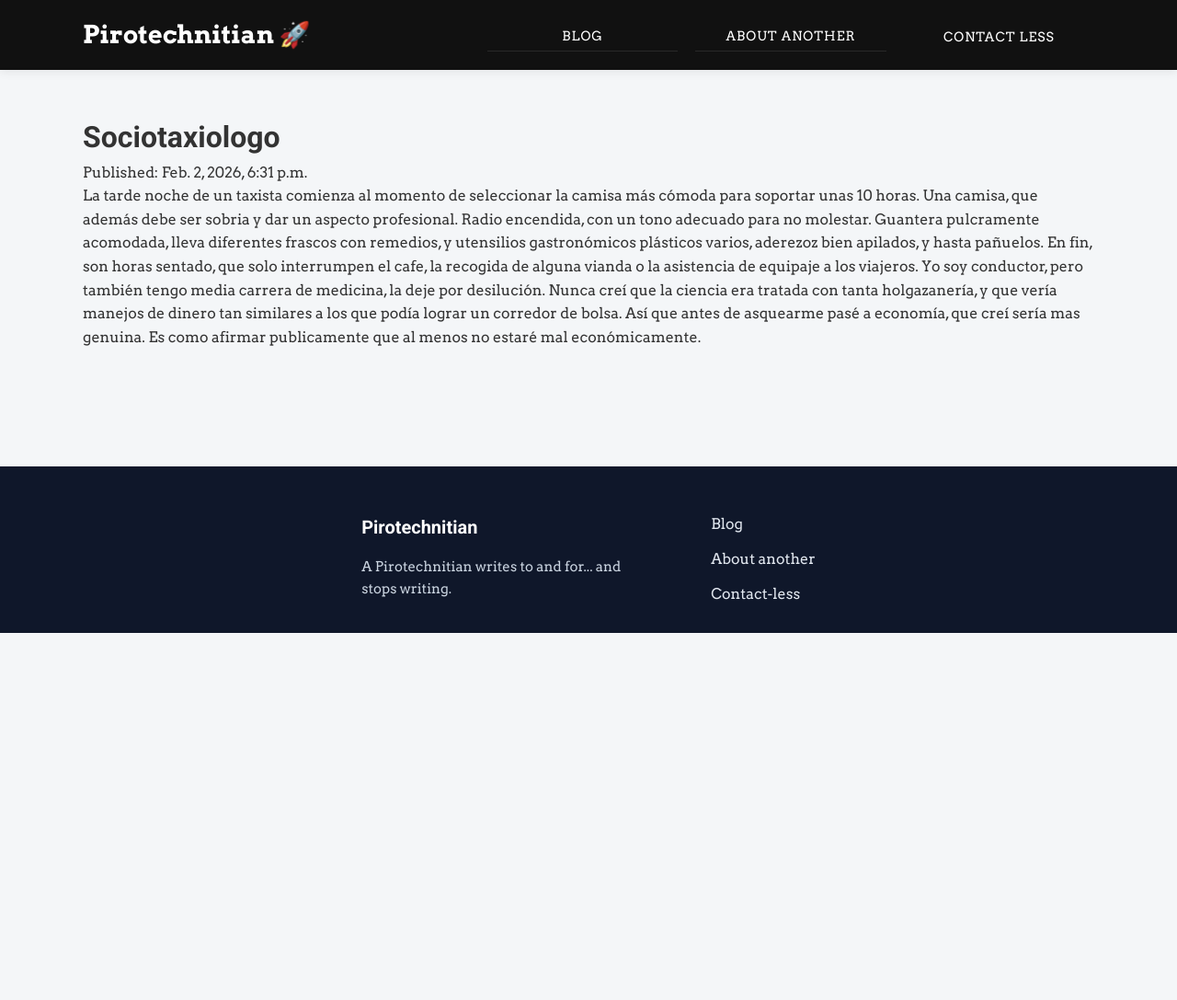
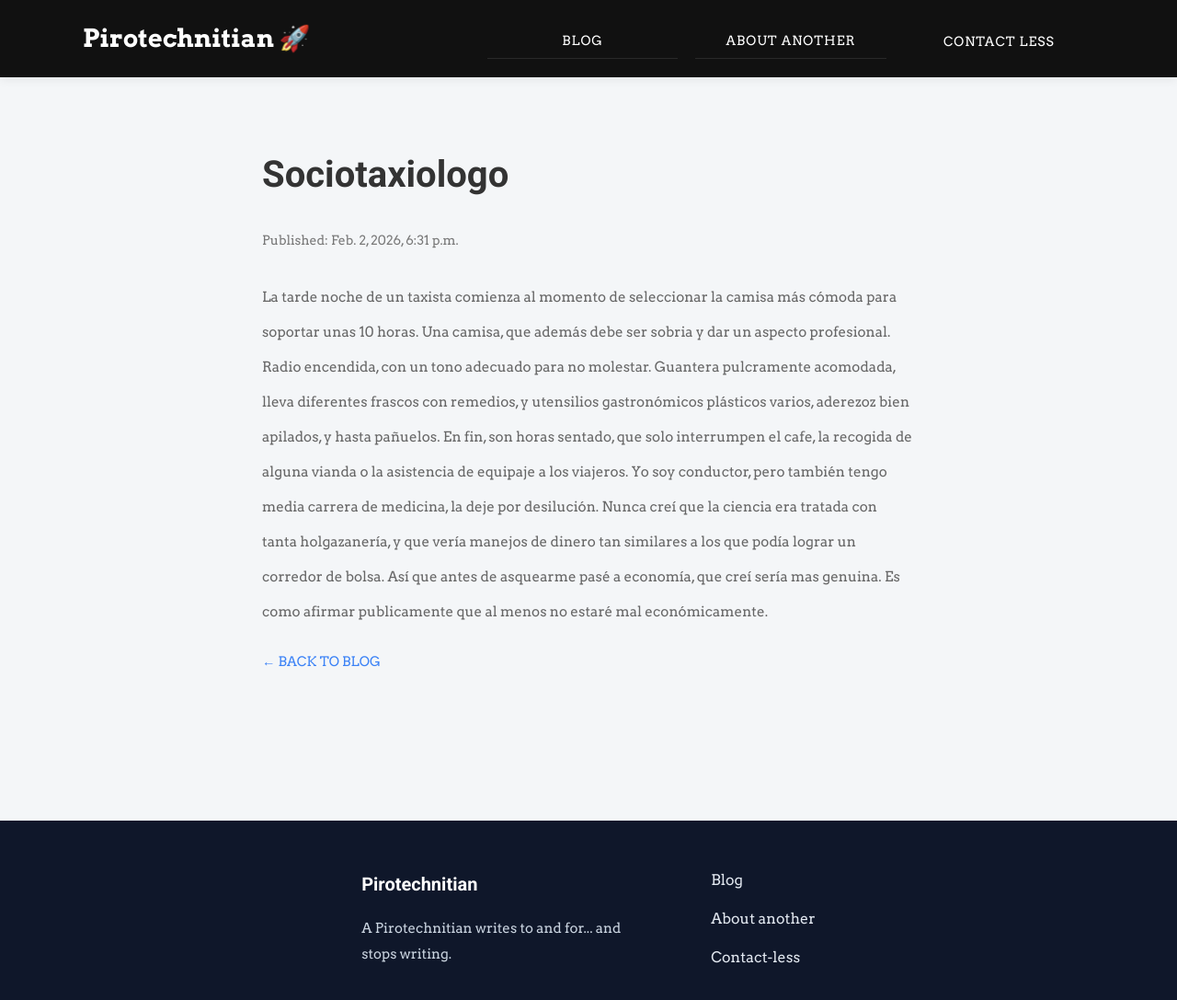
Before and after one commit to Fran2019/oneMyBlog, a Django app: a page that uses blog/templates/blog/article_detail.html in a window 1280 px wide. Shown: the whole page at 92% size. Before the commit the page ends 688 px from the top, so only its background shows below. Run offline with Django 5.2, Linux system fonts and the light colour scheme; data comes from the database, SQL or seed files in the repository; both versions use the stored data as it was after the commit.

Commit message:
adding 4: styling articles details

```diff
--- a/blog/static/blog/css/style.css
+++ b/blog/static/blog/css/style.css
@@ -1,6 +1,5 @@
-/* ============================= */
-/* RESET */
-/* ============================= */
+
+/* === RESET === */
 * {
   margin: 0;
   padding: 0;
@@ -13,14 +12,21 @@ ul {
   padding: 0;
 }
 
-/* ============================= */
-/* BASE (MOBILE FIRST) */
-/* ============================= */
+
+/* === BASE (MOBILE FIRST) === */
+
+:root {
+  --light-blue-hover: #3b82f6;
+  --light-background: #b7cdf0;
+  --main-font-color: #333;
+}
+
+
 body {
   font-family: "Arvo", serif;
   background-color: #f4f6f8;
   color: #333;
-  line-height: 1.6;
+  line-height: 1.9;
 }
 
 h1,
@@ -29,15 +35,22 @@ h3 {
   font-family: "Roboto", sans-serif;
 }
 
+p {
+  color: #666;
+  font-size: 0.95rem;
+  font-weight: 300;
+  font-family: "Arvo", serif;
+}
+
+
 .container {
   width: 90%;
   max-width: 1100px;
   margin: 0 auto;
 }
 
-/* ============================= */
-/* NAVBAR - MOBILE */
-/* ============================= */
+
+/* === NAVBAR - MOBILE === */
 
 .navbar {
   background: #111;
@@ -83,7 +96,6 @@ h3 {
 
 
 /* Menú oculto por defecto */
-
 .nav-links {
   list-style: none;
   position: fixed;
@@ -146,9 +158,9 @@ h3 {
   overflow: hidden;
 }
 
-/* ============================= */
-/* MAIN */
-/* ============================= */
+
+/* === MAIN === */
+
 main {
   padding: 2rem 0;
 }
@@ -161,18 +173,54 @@ main {
   letter-spacing: 1px;
 }
 
-/* ============================= */
+
 /* BLOG GRID */
-/* ============================= */
+
 .blog-grid {
   display: grid;
   grid-template-columns: 1fr;
   gap: 1.5rem;
 }
 
-/* ============================= */
-/* CARD */
-/* ============================= */
+/* ARTICLE DETAIL */
+.article-container {
+  max-width: 750px;
+  margin: 0 auto;
+  padding: 20px;
+}
+
+.article-container h1 {
+  font-size: 2.5rem;
+  margin-bottom: 20px;
+}
+
+/* Meta */
+.article-meta {
+  color: #777;
+  font-size: 14px;
+  margin-bottom: 30px;
+}
+
+.article-content {
+  font-size: 18px;
+  line-height: 2.5;
+}
+
+/* Espaciado entre párrafos */
+.article-content p {
+  margin-bottom: 20px;
+}
+
+/* Mejor legibilidad */
+.article-content h2,
+.article-content h3 {
+  margin-top: 30px;
+  margin-bottom: 15px;
+}
+
+
+/* === CARD === */
+
 .card {
   background: white;
   padding: 1.5rem;
@@ -181,18 +229,48 @@ main {
   transition: 0.3s;
 }
 
-.card h3 {
-  margin-bottom: 1rem;
+.card-link {
+  text-decoration: none;
+  color:inherit;
+  display: block;
+  cursor: pointer;
 }
 
-.card p {
-  color: #666;
-  font-size: 0.95rem;
+.read-more {
+  display: inline-block;
+  color: var(--light-blue-hover);
+  font-family: "Arvo", serif;
+  font-size: 0.9rem;
+  font-weight: 300;
+  text-transform: uppercase;
+  margin-top: 10px;
+  transition: 0.3s;
 }
 
-/* ============================= */
-/* FOOTER - MOBILE */
-/* ============================= */
+.read-more:hover {
+  transform: translateX(10px);
+}
+
+
+/* back link */
+.back-link {
+  display: inline-block;
+  color: var(--light-blue-hover);
+  font-family: "Arvo", serif;
+  font-size: 0.9rem;
+  text-transform: uppercase;
+  margin-bottom: 10px;
+  text-decoration: none;
+  transition: 0.3s;
+}
+
+.back-link:hover {
+  transform: translateX(-10px);
+}
+
+
+/* === FOOTER - MOBILE === */
+
 .footer {
   background: #0f172a;
   color: #e2e8f0;
@@ -240,7 +318,7 @@ main {
 }
 
 .footer-links a:hover {
-  color: #3b82f6;
+  color: var(--light-blue-hover);
   transform: translateX(4px);
 }
 
@@ -250,9 +328,9 @@ main {
   color: #94a3b8;
 }
 
-/* ============================= */
-/* DESKTOP ENHANCEMENTS */
-/* ============================= */
+
+/* === DESKTOP ENHANCEMENTS === */
+
 @media (min-width: 768px) {
 
   /* NAVBAR */
--- a/blog/templates/blog/article_detail.html
+++ b/blog/templates/blog/article_detail.html
@@ -15,8 +15,11 @@
     </p>
 
     <div class="article-content">
-        {{ article.content }}
+        <p>{{ article.content }}</p>
     </div>
+    <a href="{% url 'article_list' %}" class="back-link">
+        ← Back to Blog
+    </a>
 
 </div>
 
```
Also changed, not shown: blog/templates/blog/article_list.html (+9 -5 lines), db.sqlite3.
